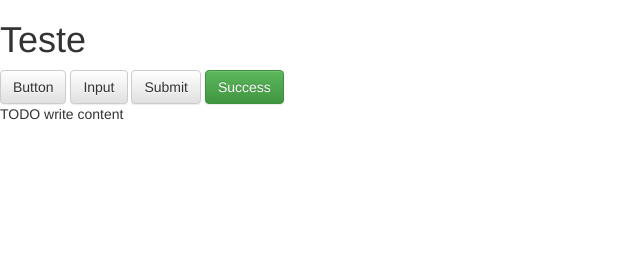
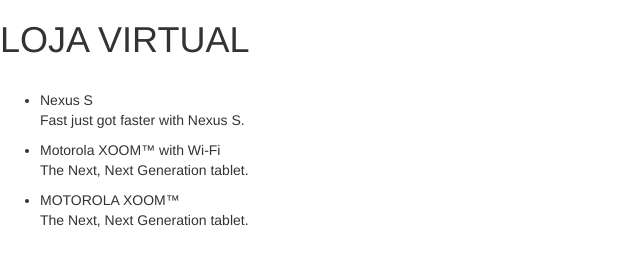
Before and after one commit to uenes/angularjscodeschool, a website: page public_html/index.html in a window 1280 px wide. Shown: the whole page, without its empty margins (0-640 px from the left). Drawn offline with nearby package versions, Linux system fonts and the light colour scheme.

```diff
--- a/public_html/index.html
+++ b/public_html/index.html
@@ -1,11 +1,9 @@
 <!DOCTYPE html>
-<html>
+<html ng-app="phonecatApp">
     <head>
-        <title>TODO supply a title</title>
+        <title>Treinamento AngularJS</title>
         <meta charset="UTF-8">
         <meta name="viewport" content="width=device-width, initial-scale=1.0">
-    </head>
-    <body>
         <!-- Angularjs -->
         <script src="https://ajax.googleapis.com/ajax/libs/angularjs/1.3.14/angular.min.js"></script>
         <!-- Bootstrap -->
@@ -15,13 +13,20 @@
         <!-- JQuery -->
         <script src="//code.jquery.com/jquery-1.11.2.min.js"></script>
         <script src="//code.jquery.com/jquery-migrate-1.2.1.min.js"></script>
+        <!-- Controller -->
+        <script src="js/controllers.js"></script>
 
-        <h1>Teste</h1>
-        <button class="btn btn-default" type="submit">Button</button>
-        <input class="btn btn-default" type="button" value="Input">
-        <input class="btn btn-default" type="submit" value="Submit">
-        <button type="button" class="btn btn-success">Success</button>
+    </head>
+    <body ng-controller="PhoneListCtrl">
+        <h1>LOJA VIRTUAL</h1>
+        <br/>
 
-        <div>TODO write content</div>
+        <ul>
+            <li ng-repeat="phone in phones">
+                <span>{{phone.name}}</span>
+                <p>{{phone.snippet}}</p>
+            </li>
+        </ul>
+
     </body>
 </html>
--- /dev/null
+++ b/public_html/js/controllers.js
@@ -0,0 +1,12 @@
+var phonecatApp = angular.module('phonecatApp', []);
+
+phonecatApp.controller('PhoneListCtrl', function ($scope) {
+    $scope.phones = [
+        {'name': 'Nexus S',
+            'snippet': 'Fast just got faster with Nexus S.'},
+        {'name': 'Motorola XOOM™ with Wi-Fi',
+            'snippet': 'The Next, Next Generation tablet.'},
+        {'name': 'MOTOROLA XOOM™',
+            'snippet': 'The Next, Next Generation tablet.'}
+    ];
+});
```
Also changed, not shown: karma.conf.js (added, +65 -0 lines), package.json (added, +7 -0 lines), test/unit/controllersSpec.js (added, +12 -0 lines).
